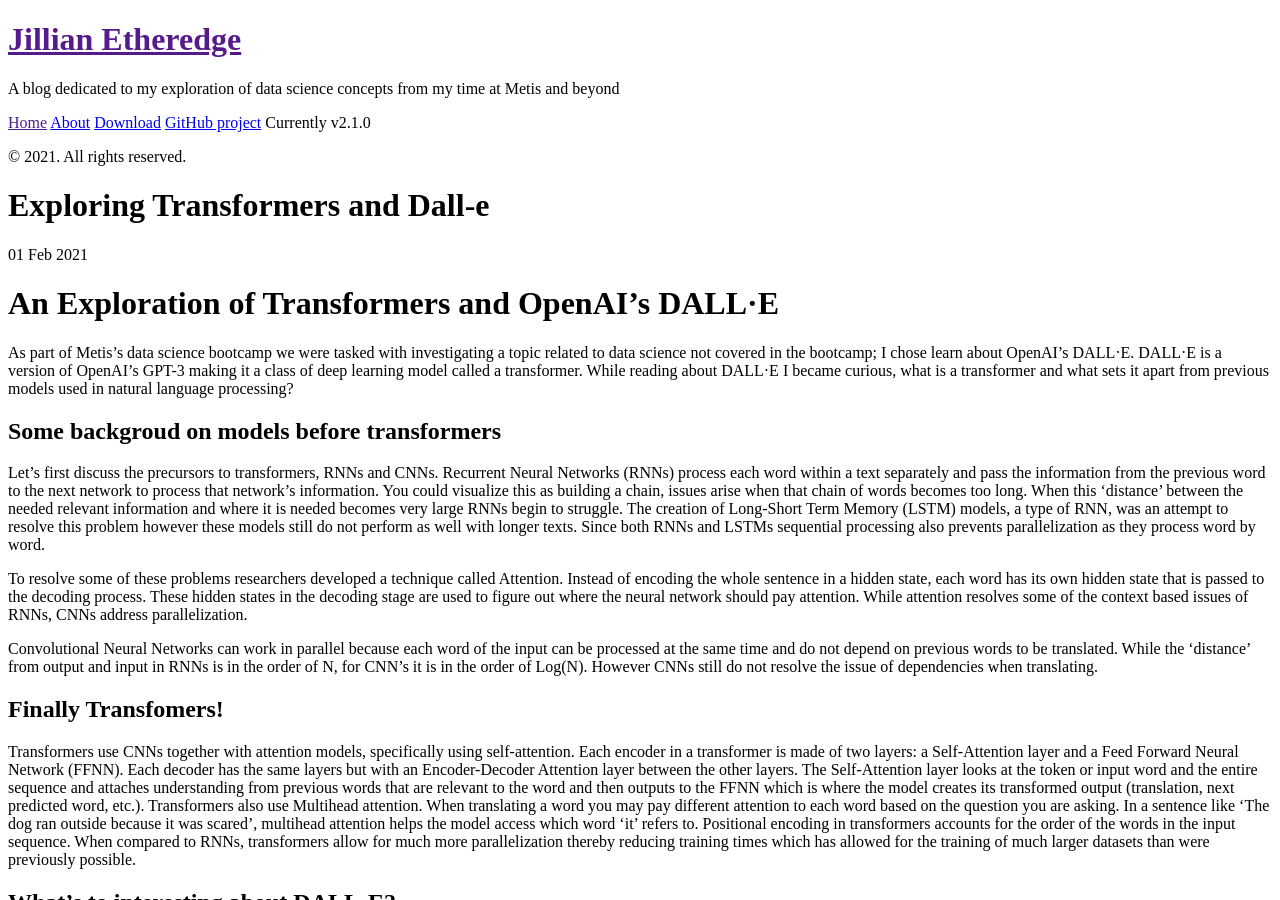
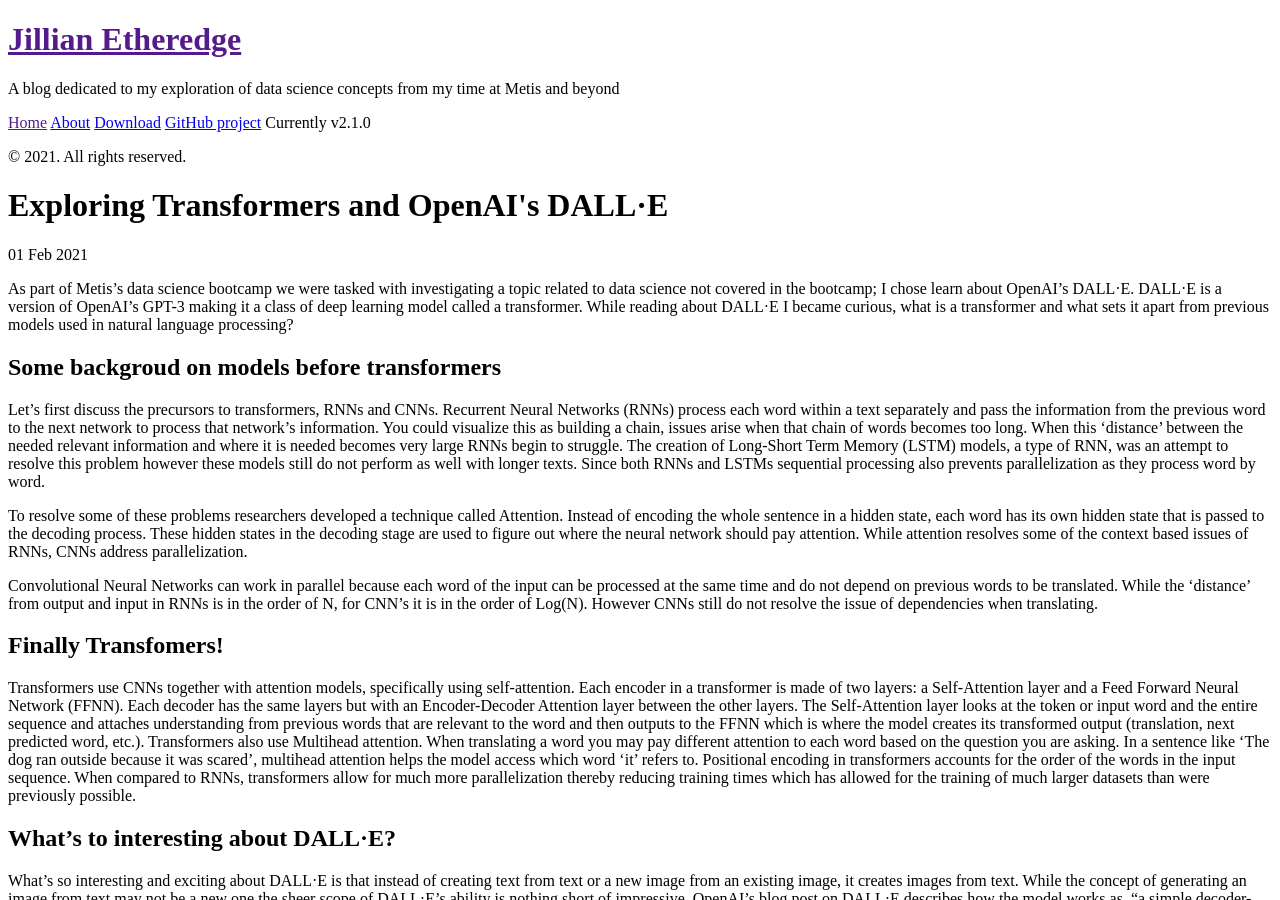
Before and after one commit to Jilliane1993/Jilliane1993.github.io, a Jekyll site: the page built from _posts/2021-02-01-Dalle.md, in a window 1280 px wide and 900 px high. Built offline with Jekyll 4.4.1, drawn with Linux system fonts in a browser that asks for light colours; Markdown is read by kramdown in place of the engine named in the settings.

Commit message:
Update 2021-02-01-Dalle.md

```diff
--- a/_posts/2021-02-01-Dalle.md
+++ b/_posts/2021-02-01-Dalle.md
@@ -1,9 +1,7 @@
 ---
 layout: post
-title: Exploring Transformers and Dall-e
+title: Exploring Transformers and OpenAI's DALL·E
 ---
-
-# An Exploration of Transformers and OpenAI's DALL·E
 
 <p>As part of Metis’s data science bootcamp we were tasked with investigating a topic related to data science not covered in the bootcamp; I chose learn about OpenAI’s DALL·E. DALL·E is a version of  OpenAI’s GPT-3 making it a class of deep learning model called a transformer. While reading about DALL·E I became curious, what is a transformer and what sets it apart from previous models used in natural language processing? </p>
 
```
